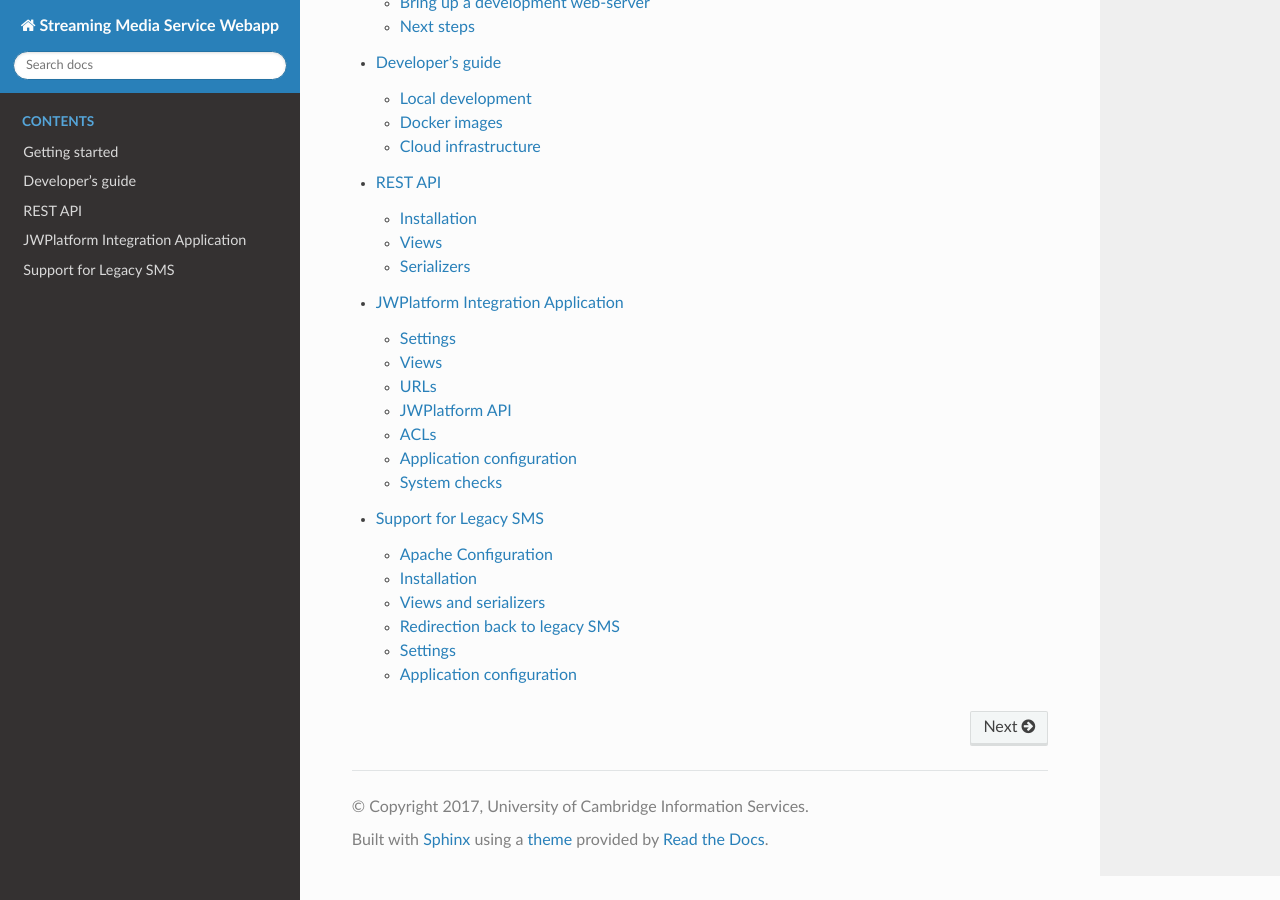
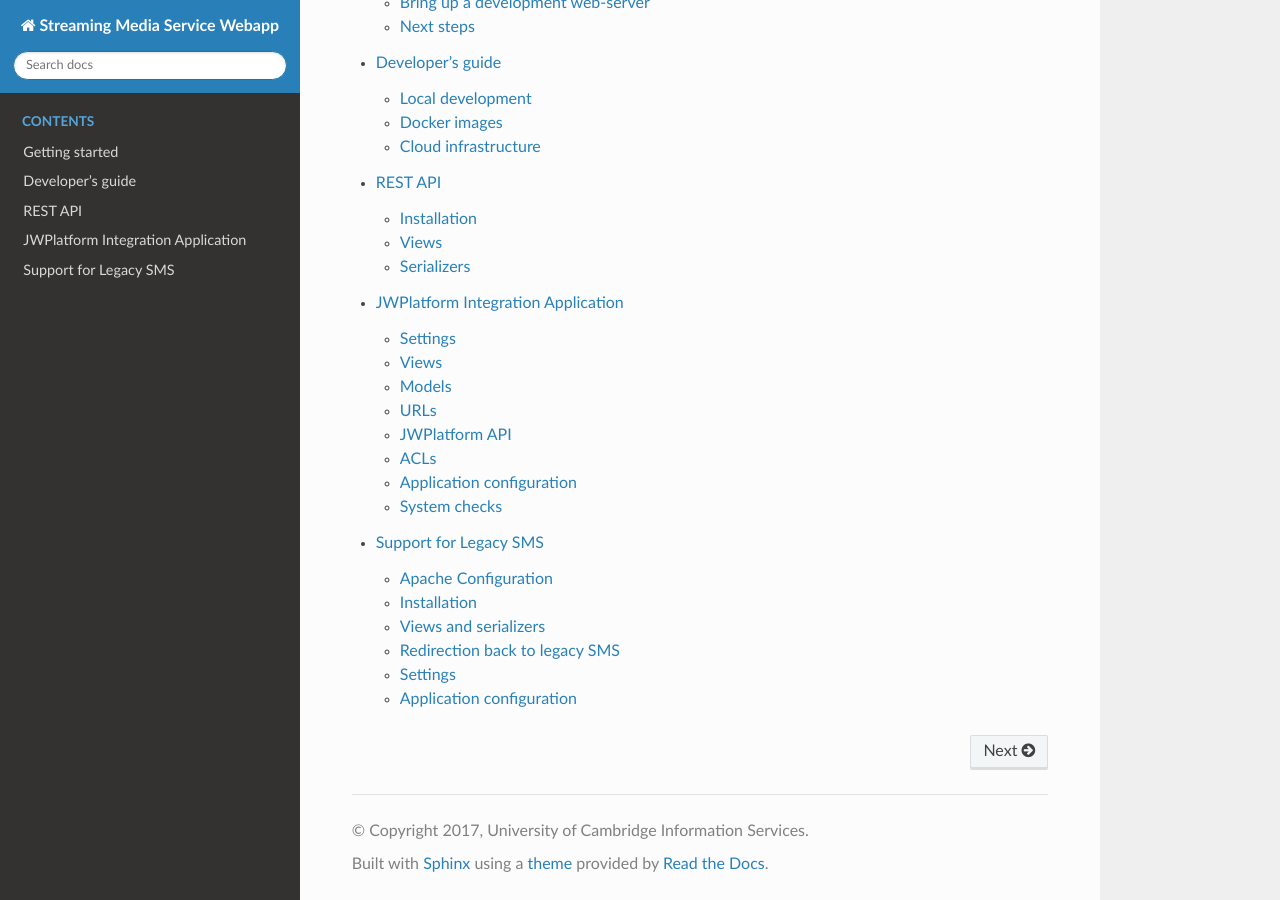
Before and after one commit to uisautomation/media-webapp, a Sphinx documentation site: the page built from doc/index.rst, in a window 1280 px wide and 900 px high, scrolled down 541 px. Built offline with Sphinx 7.4.7 and the Read the Docs theme 2.0.0, drawn with Linux system fonts in a browser that asks for light colours; pages that are not in the unit, such as notebooks, are missing from menus; the version number could not be read and is left out.

Commit message:
doc: add smsjwplatform models
Add the smsjwplatform models to the documentation.

```diff
--- a/doc/smsjwplatform.rst
+++ b/doc/smsjwplatform.rst
@@ -13,6 +13,12 @@
 -----
 
 .. automodule:: smsjwplatform.views
+    :members:
+
+Models
+------
+
+.. automodule:: smsjwplatform.models
     :members:
 
 URLs
```
